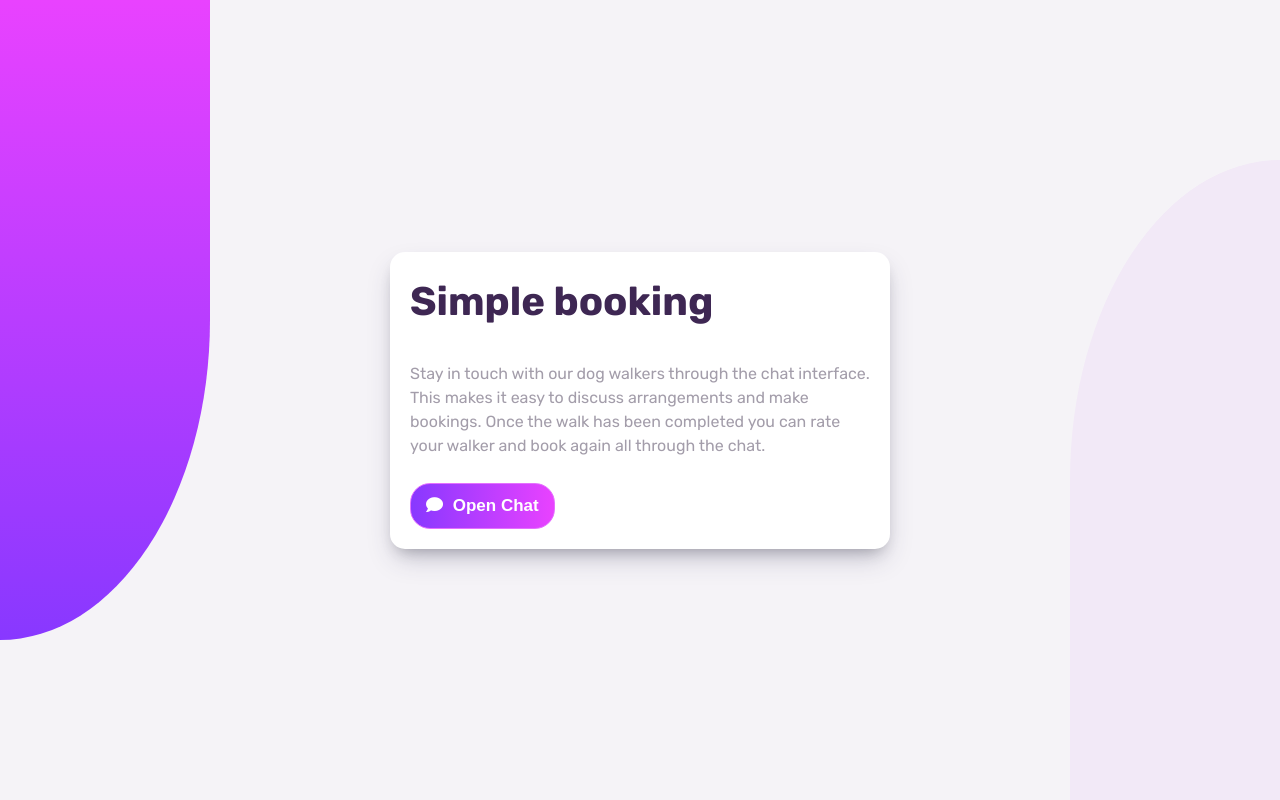
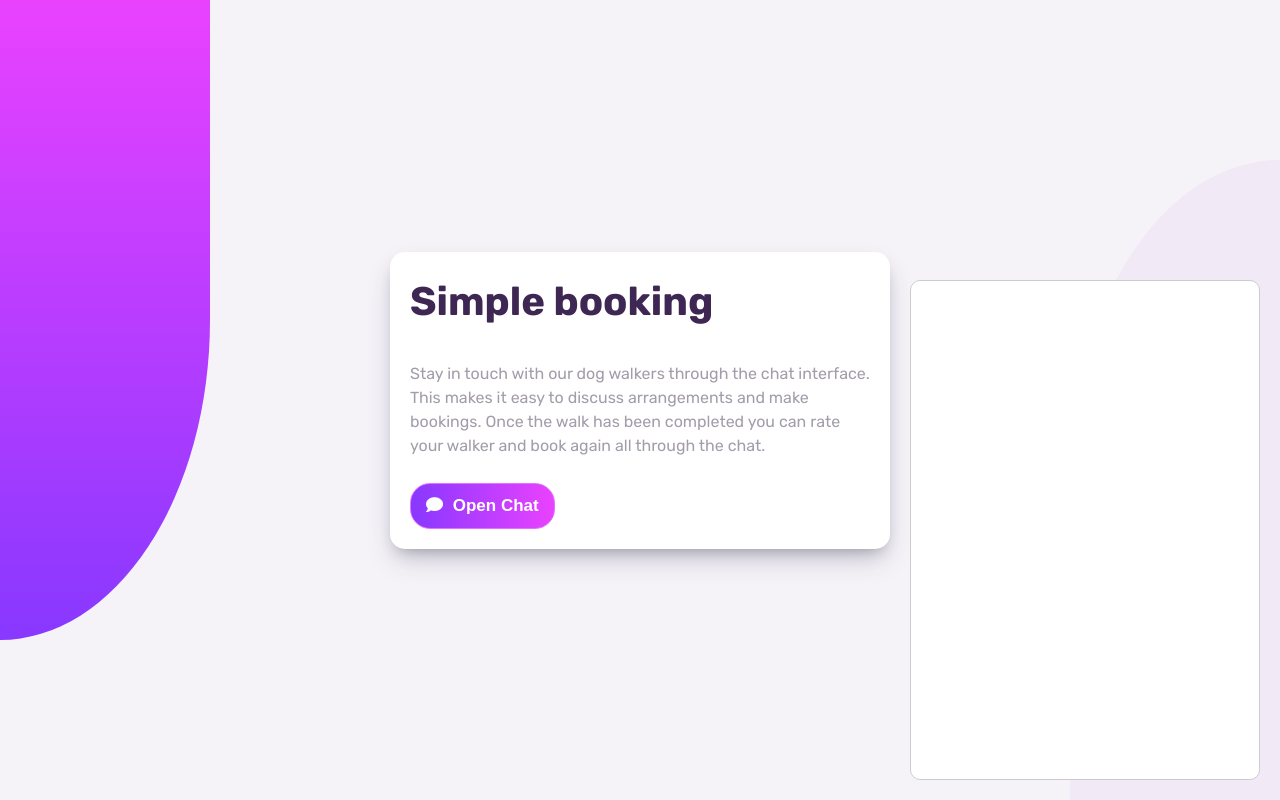
Before and after one commit to aebiz-aleksandar/chatbox-app, a plain HTML site: page index.html in a window 1280 px wide. Drawn offline with Linux system fonts and the light colour scheme.

Commit message:
Initial commit

```diff
--- a/index.html
+++ b/index.html
@@ -26,6 +26,16 @@
         </section>
         <!-- Section Main END -->
 
+        <!-- Chat Box -->
+        <div class="chat-box" id="chatBox">
+            <div class="drag-element" id="dragElement"></div>
+            <div class="resizer resizer-n"></div>
+            <div class="resizer resizer-e"></div>
+            <div class="resizer resizer-s"></div>
+            <div class="resizer resizer-w"></div>
+        </div>
+        <!-- Chat Box END -->
+
 
         <!-- script.js -->
         <script src="js/script.js"></script>
--- a/js/script.js
+++ b/js/script.js
@@ -0,0 +1,53 @@
+    //Variables:
+
+    const dragEl = document.getElementById('dragElement');
+    const chatBox = document.getElementById('chatBox');
+
+    //Event: Drag Move Element
+    dragEl.addEventListener('mousedown', dragMoveElement);
+
+    //Function: Drag Move Element
+    function dragMoveElement(e) {
+
+        let prevX = e.clientX;
+        let prevY = e.clientY;
+
+        window.addEventListener('mousemove', moveElement);
+        window.addEventListener('mouseup', dropMoveElement);
+
+        function moveElement(e) {
+            const moveX = prevX - e.clientX;
+            const moveY = prevY - e.clientY;
+            const rect = chatBox.getBoundingClientRect();
+
+            const top = rect.top - moveY;
+            const left = rect.left - moveX;
+
+            let currentY = top;
+            let currentX = left;
+
+            if (top < 0) {
+                currentY = 1;
+            } else if ((window.innerHeight - top) < rect.height) {
+                currentY = window.innerHeight - rect.height;
+            }
+
+            if (left < 0) {
+                currentX = 1;
+            } else if ((window.innerWidth - left) < rect.width) {
+                currentX = window.innerWidth - rect.width;
+            }
+
+
+            chatBox.style.left = currentX + 'px';
+            chatBox.style.top = currentY + 'px';
+
+            prevX = e.clientX;
+            prevY = e.clientY;
+        }
+
+        function dropMoveElement() {
+            window.removeEventListener('mousemove', moveElement);
+            window.removeEventListener('mouseup', dropMoveElement);
+        }
+    }
--- a/scss/style.scss
+++ b/scss/style.scss
@@ -34,7 +34,7 @@
         }
     }
 
-    //section main
+    //section-main
     .section-main {
         display: flex;
         position: relative;
@@ -82,7 +82,7 @@
             }
             .chat-btn {
                 padding: 12px 15px;
-                color: #fff;
+                color: $white;
                 border: 1px solid hsl(289, 100%, 72%);
                 overflow: hidden;
                 border-radius: 20px;
@@ -93,6 +93,59 @@
                 i {
                     margin-right: 5px;
                 }
+            }
+        }
+    }
+
+    //chat-box
+    .chat-box {
+        position: fixed;
+        bottom: 20px;
+        right: 20px;
+        width: 350px;
+        height: 500px;
+        background-color: $white;
+        z-index: 10;
+        border: 1px solid #ccc;
+        border-radius: 10px;
+        .drag-element {
+            position: absolute;
+            top: 1px;
+            left: 1px;
+            width: 100%;
+            height: 25px;
+            cursor: move;
+        }
+        .resizer {
+            position: absolute;
+            background: transparent;
+            &.resizer-n {
+                top: 0;
+                left: 0;
+                width: 100%;
+                height: 1px;
+                cursor: n-resize;
+            }
+            &.resizer-e {
+                top: 0;
+                right: 0;
+                width: 1px;
+                height: 100%;
+                cursor: e-resize;
+            }
+            &.resizer-s {
+                bottom: 0;
+                right: 0;
+                width: 100%;
+                height: 1px;
+                cursor: s-resize;
+            }
+            &.resizer-w {
+                bottom: 0;
+                left: 0;
+                width: 1px;
+                height: 100%;
+                cursor: w-resize;
             }
         }
     }
```
Also changed, not shown: css/style.css, 1 other file.
